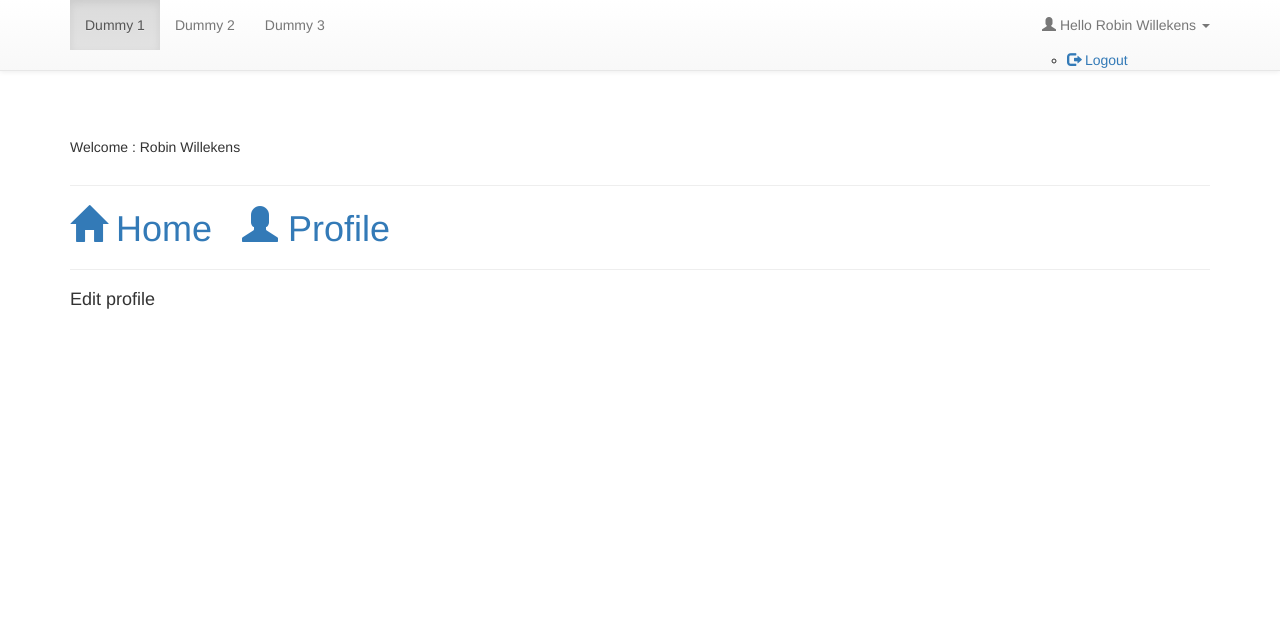
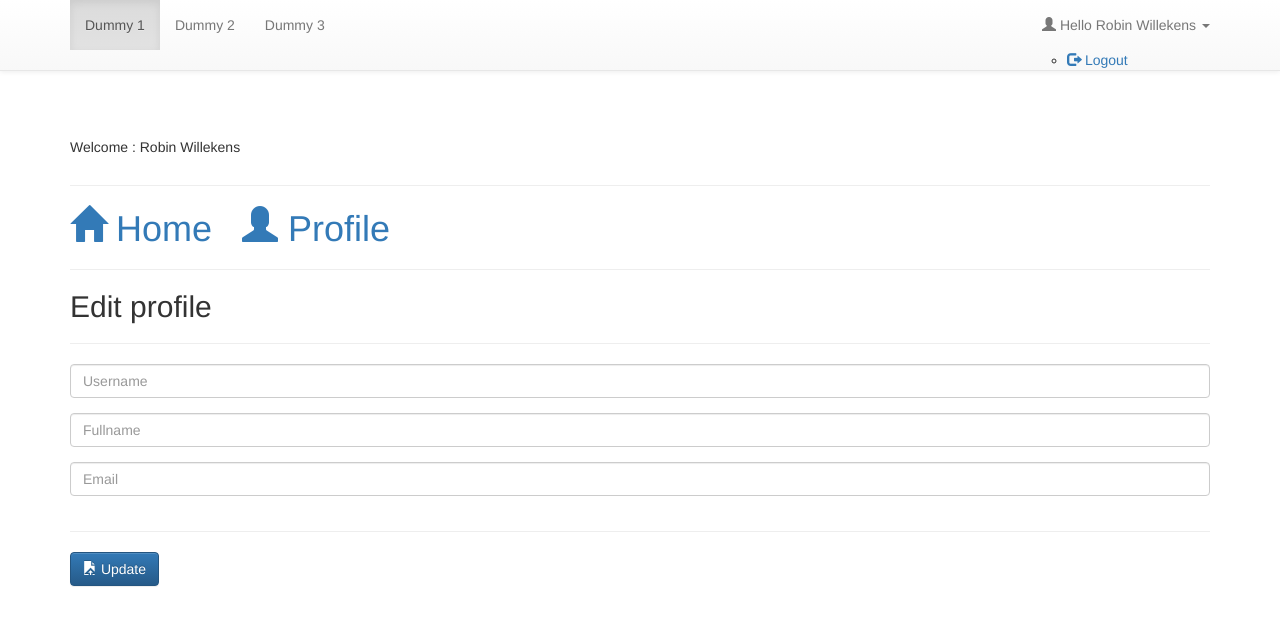
Before and after one commit to willekensrobin/php-instagram, a PHP site: page /edit-profile.php in a window 1280 px wide. Shown: the top 626 px of the page. Run offline with PHP 8.4, Linux system fonts and the light colour scheme; a user stored in the database is signed in; data comes from the database, SQL or seed files in the repository; both versions use the stored data as it was after the commit.

Commit message:
Profiel updaten werkt nog niet, databank bijgevoegd in de map sql

```diff
--- a/classes/user.class.php
+++ b/classes/user.class.php
@@ -90,5 +90,33 @@ class User
 		unset($_SESSION['session']);
 		return true;
 	}
+
+    public function updateInfo()
+    {
+        try
+		{
+            $userRow=$statement->fetch(PDO::FETCH_ASSOC);
+            $_SESSION['session'] = $userRow['id'];
+
+			$statement = $this->conn->prepare("UPDATE TABLE db_users SET username=:username, fullname=:fullname, email=:email WHERE id=". $userRow .";");
+
+			$statement->bindparam(":username", $username);
+            $statement->bindparam(":fullname", $fullname);
+			$statement->bindparam(":email", $email);
+
+			$statement->execute();
+
+			return $statement;
+		}
+		catch(PDOException $e)
+		{
+			echo $e->getMessage();
+		}
+    }
+
+    public function updatePassword()
+    {
+
+    }
 }
 ?>
--- a/edit-profile.php
+++ b/edit-profile.php
@@ -4,15 +4,52 @@
 
 	require_once("classes/user.class.php");
 
-	$auth_user = new User();
+	$update_user = new User();
 
 
 	$user_id = $_SESSION['session'];
 
-	$statement = $auth_user->runQuery("SELECT * FROM db_users WHERE id=:id");
+	$statement = $update_user->runQuery("SELECT * FROM db_users WHERE id=:id");
 	$statement->execute(array(":id"=>$user_id));
 
 	$userRow=$statement->fetch(PDO::FETCH_ASSOC);
+
+if(!empty($_POST))
+{
+	$username = strip_tags($_POST['username']);
+    $fullname = strip_tags($_POST['fullname']);
+	$email = strip_tags($_POST['email']);
+
+	if(!filter_var($email, FILTER_VALIDATE_EMAIL))	{
+	    $error[] = 'Email does not exist';
+	}
+	else
+	{
+		try
+		{
+			$statement = $update_user->runQuery("SELECT username, email FROM db_users WHERE username=:username OR email=:email");
+			$statement->execute(array(':username'=>$username, ':email'=>$email));
+			$row=$statement->fetch(PDO::FETCH_ASSOC);
+
+			if($row['username']==$username) {
+				$error[] = "Username is taken";
+			}
+			else if($row['email']==$email) {
+				$error[] = "Email is already in use";
+			}
+			else
+			{
+				$update_user->updateInfo();
+				$update_user->redirect('profile.php?joined');
+
+			}
+		}
+		catch(PDOException $e)
+		{
+			echo $e->getMessage();
+		}
+	}
+}
 
 ?>
 <!DOCTYPE html>
@@ -83,7 +120,50 @@
         <a href="profile.php"><span class="glyphicon glyphicon-user"></span> Profile</a></h1>
        	<hr />
 
-        <p class="h4">Edit profile</p>
+        <form method="post" class="form-signin">
+            <h2 class="form-signin-heading">Edit profile</h2><hr />
+            <?php
+			if(isset($error))
+			{
+			 	foreach($error as $error)
+			 	{
+					 ?>
+                     <div class="alert alert-danger">
+                        <i class="glyphicon glyphicon-warning-sign"></i> &nbsp; <?php echo $error; ?>
+                     </div>
+                     <?php
+				}
+			}
+			else if(isset($_GET['joined']))
+			{
+				 ?>
+                 <div class="alert alert-info">
+                      <i class="glyphicon glyphicon-log-in"></i> &nbsp; Profile updated
+                 </div>
+                 <?php
+			}
+			?>
+            <div class="form-group">
+            <input type="text" class="form-control" name="username" placeholder="Username" value="<?php if(isset($error)){echo $username;}?>" />
+            </div>
+
+            <div class="form-group">
+            <input type="text" class="form-control" name="fullname" placeholder="Fullname" value="<?php if(isset($error)){echo $fullname;}?>" />
+            </div>
+
+            <div class="form-group">
+            <input type="text" class="form-control" name="email" placeholder="Email" value="<?php if(isset($error)){echo $email;}?>" />
+            </div>
+
+            <div class="clearfix"></div><hr />
+            <div class="form-group">
+
+            	<button type="submit" class="btn btn-primary" name="btn-signup">
+                	<i class="glyphicon glyphicon-open-file"></i>&nbsp;Update
+                </button>
+
+            </div>
+        </form>
 
     </div>
 
--- a/signup.php
+++ b/signup.php
@@ -90,7 +90,7 @@ if(!empty($_POST))
 <div class="container">
 
         <form method="post" class="form-signin">
-            <h2 class="form-signin-heading">Sign up.</h2><hr />
+            <h2 class="form-signin-heading">Sign up</h2><hr />
             <?php
 			if(isset($error))
 			{
```
Also changed, not shown: sql/instagram.sql (added, +127 -0 lines).
